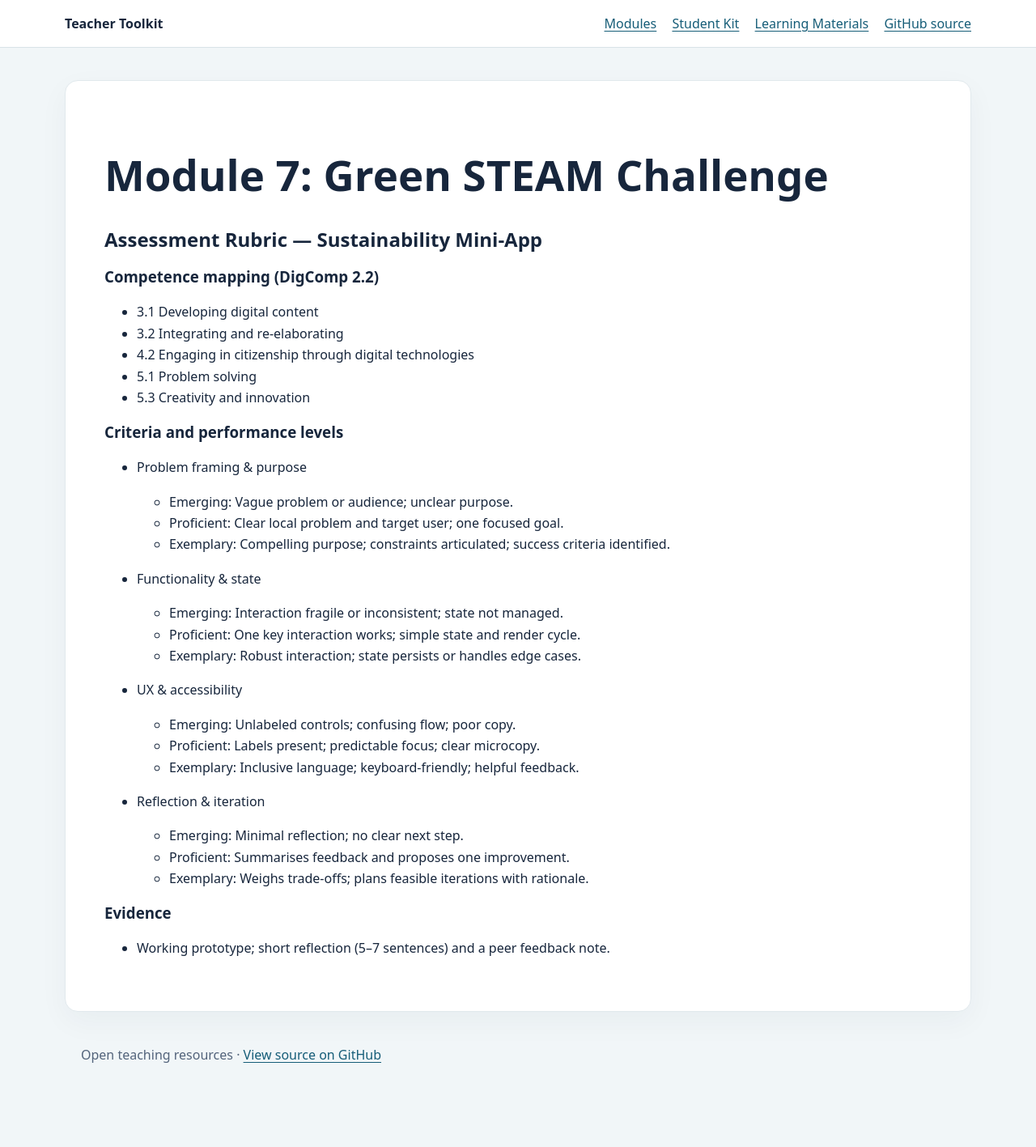
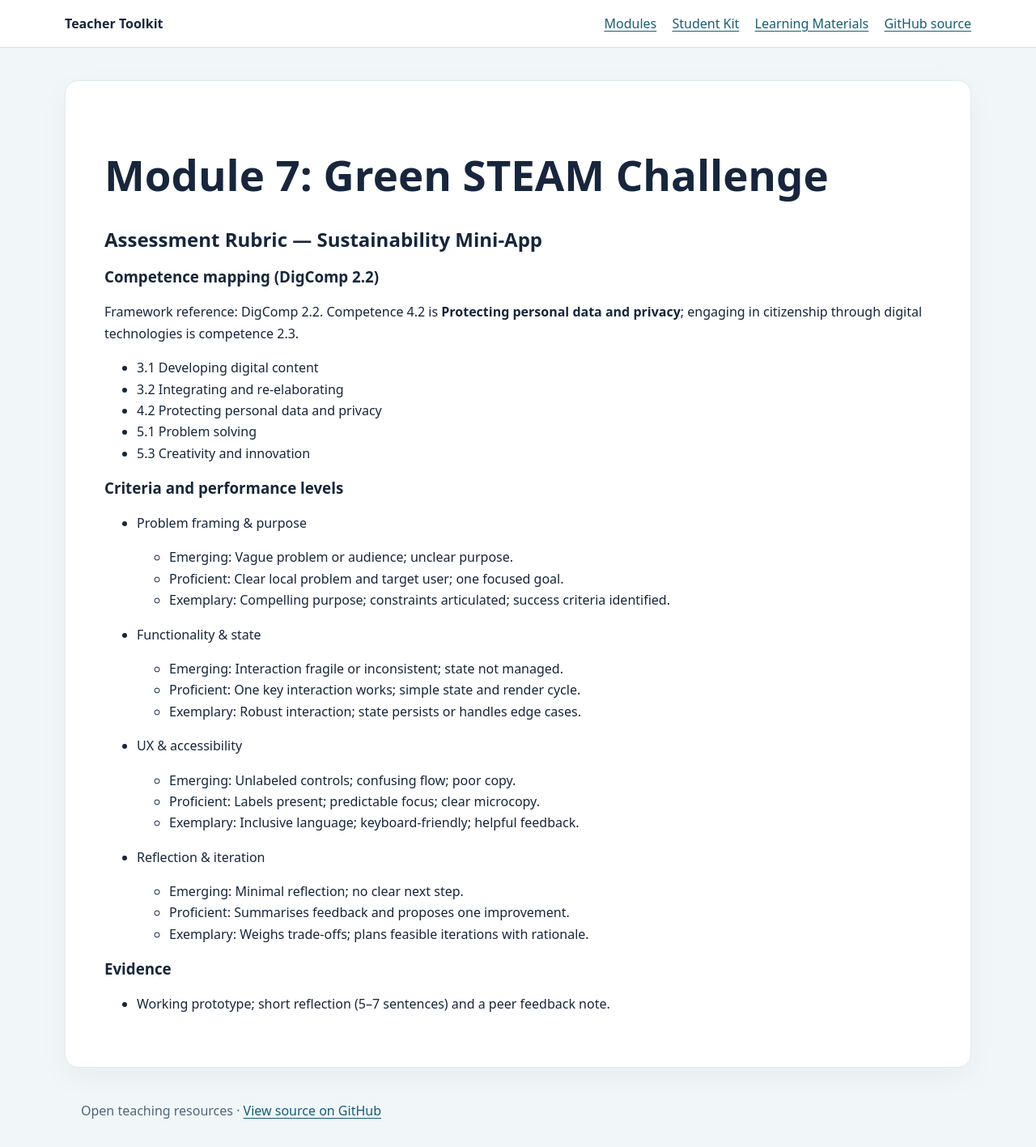
Before and after one commit to STEAM-C3T/teacher-toolkit, a Jekyll site: the page built from modules/07-green-steam-challenge/assessment-rubric-07.md, in a window 1280 px wide. Shown: the whole page at 81% size. Built offline with Jekyll 4.4.1, drawn with Linux system fonts in a browser that asks for light colours; our own code applies the rules of GitHub Pages for plain Markdown files; before the commit the page ends 1348 px from its top, so only the background shows below that.

Commit message:
Correct Module 7 DigComp privacy mapping

```diff
--- a/modules/07-green-steam-challenge/assessment-rubric-07.md
+++ b/modules/07-green-steam-challenge/assessment-rubric-07.md
@@ -4,9 +4,11 @@
 
 ### Competence mapping (DigComp 2.2)
 
+Framework reference: DigComp 2.2. Competence 4.2 is **Protecting personal data and privacy**; engaging in citizenship through digital technologies is competence 2.3.
+
 - 3.1 Developing digital content
 - 3.2 Integrating and re‑elaborating
-- 4.2 Engaging in citizenship through digital technologies
+- 4.2 Protecting personal data and privacy
 - 5.1 Problem solving
 - 5.3 Creativity and innovation
 
```
Also changed, not shown: modules/07-green-steam-challenge/module-overview.md (+3 -1 lines).
